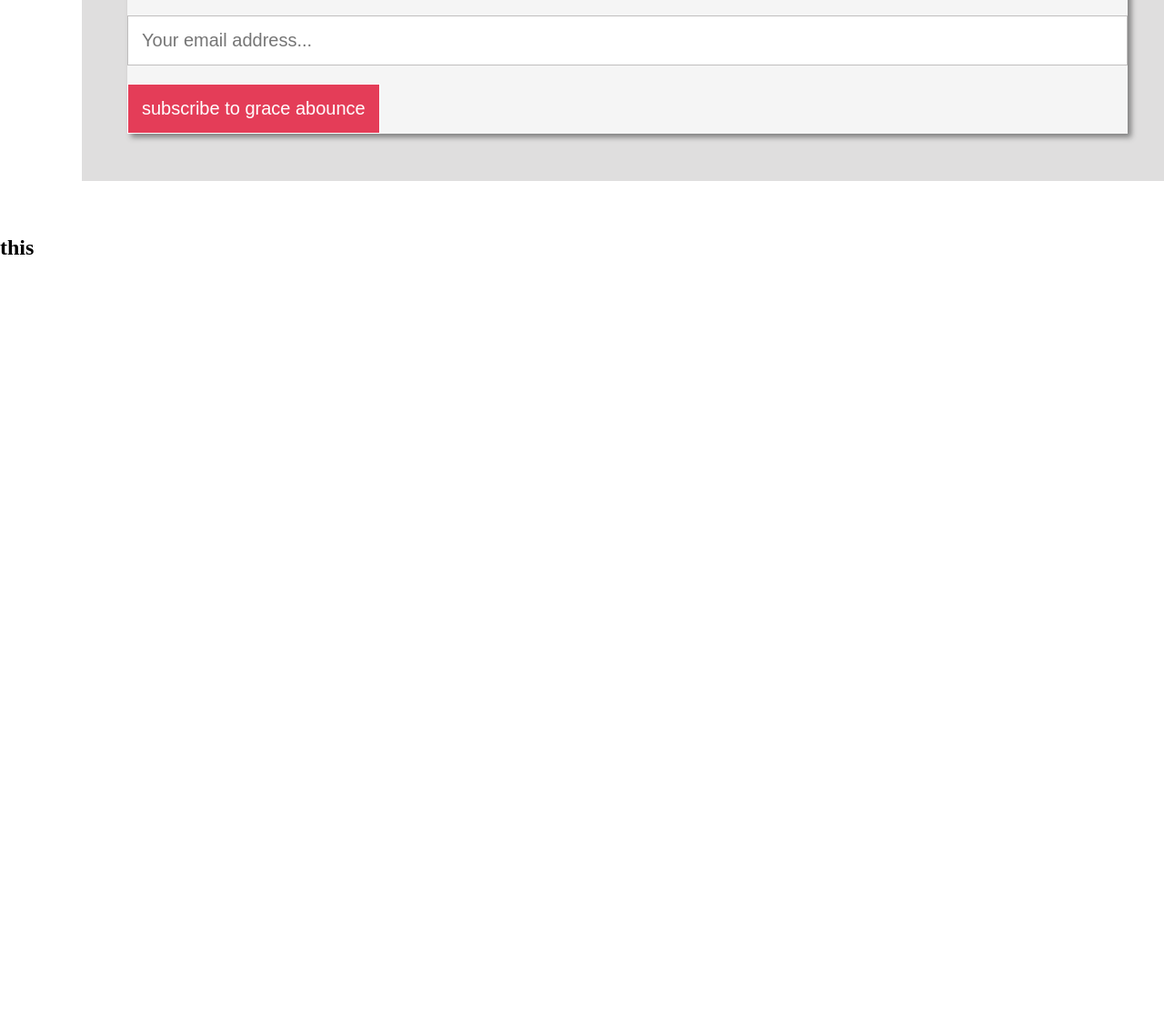
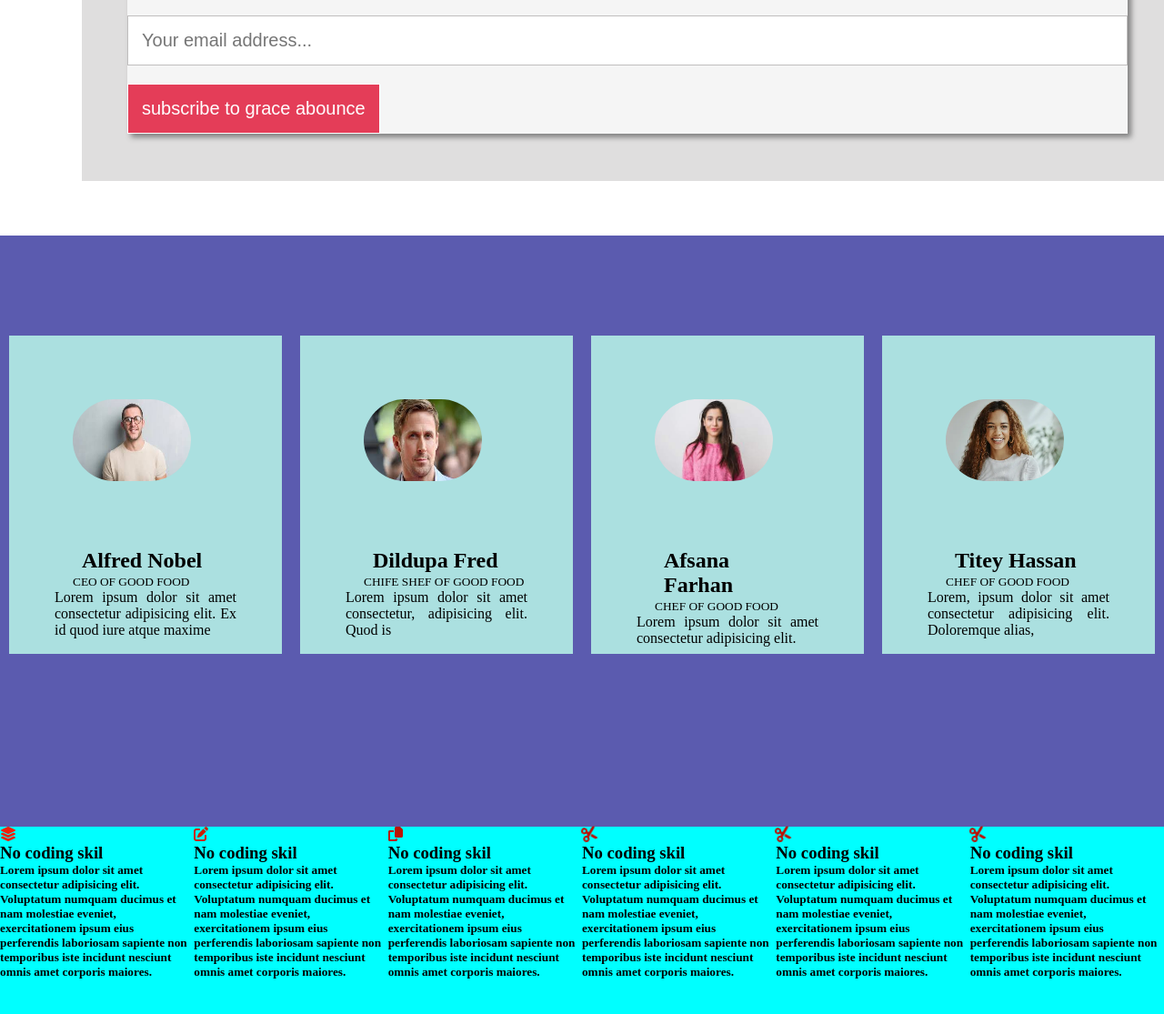
Before and after one commit to afsanaabrar/projects1, a plain HTML site: page index.html in a window 1280 px wide. Shown: the part 2651-3766 px from the top of the page at 91% size. Before the commit the page ends 2937 px from the top, so only its background shows below. Drawn offline with Linux system fonts and the light colour scheme; a web font is replaced by a local one.

Commit message:
add the blog

```diff
--- a/css.css
+++ b/css.css
@@ -200,6 +200,51 @@ nav>ul>li{
       background:rgb(91, 91, 151);
    }
 
+   .sec5{
+      height:650px;
+      background:rgb(91, 91, 175);
+   }
+   .sec5-div1{
+      display:flex;
+      justify-content: space-around;
+      align-items: center;
+
+   }
+ .sec5-div1>.sec5-div{
+   background-color: rgb(171, 224, 224);
+   height:350px;
+   margin-top:110px;
+ }
+ .sec5-div1>.sec5-div>h2{
+      margin:0px 80px;
+}
+.sec5-div1>.sec5-div>p{
+   margin:0px 50px;
+   text-align:justify;
+}
+small{
+   margin-left:70px;
+}
+ .sec5-div{
+   width:300px;
+ }
+
+   .ig{
+      height:90px;
+      width:130px;
+      margin:70px;
+      border-radius: 100px;;
+   }
+   .sec6{
+      height:650px;
+      background-color: aqua;
+   }
+   .sec6-div{
+      display:flex;
+      justify-content: space-around;
+      word-wrap: wrap;
+   }
+
 
 
 
--- a/index.html
+++ b/index.html
@@ -7,6 +7,7 @@
     <link rel="preconnect" href="https://fonts.googleapis.com">
 <link rel="preconnect" href="https://fonts.gstatic.com" crossorigin>
 <link href="https://fonts.googleapis.com/css2?family=Babylonica&family=Belanosima:wght@600;700&family=Josefin+Sans:ital,wght@1,300&display=swap" rel="stylesheet">
+<link rel="stylesheet" href="https://cdnjs.cloudflare.com/ajax/libs/font-awesome/6.4.0/css/all.min.css" integrity="sha512-iecdLmaskl7CVkqkXNQ/ZH/XLlvWZOJyj7Yy7tcenmpD1ypASozpmT/E0iPtmFIB46ZmdtAc9eNBvH0H/ZpiBw==" crossorigin="anonymous" referrerpolicy="no-referrer" />
     <link rel="stylesheet" href="css.css">
     <title>my first website</title>
 </head>
@@ -101,7 +102,69 @@
   </div>
 </section>
 <section class="sec5">
-  <h1>this</h1>
+  <div class="sec5-div1">
+     <div class="sec5-div">
+      <img src="image/man1.jpeg" class="ig">
+      <h2>Alfred Nobel</h2>
+      <small>CEO OF GOOD FOOD</small>
+      <p>Lorem ipsum dolor sit amet consectetur adipisicing elit. Ex id quod iure atque maxime</p>
+     </div>
+     <div class="sec5-div">
+      <img src="image/man2.jpeg" class="ig">
+      <h2>Dildupa Fred</h2>
+      <small>CHIFE SHEF OF GOOD FOOD</small>
+      <p>Lorem ipsum dolor sit amet consectetur, adipisicing elit. Quod is</p>
+    </div>
+     <div class="sec5-div">
+      <img src="image/man3.jpeg"class="ig">
+      <h2>Afsana Farhan</h2>
+      <small>CHEF OF GOOD FOOD</small>
+      <p>Lorem ipsum dolor sit amet consectetur adipisicing elit.</p>
+    </div>
+     <div class="sec5-div">
+      <img src="image/man5.webp"class="ig">
+      <h2>Titey Hassan</h2>
+      <small>CHEF OF GOOD FOOD</small>
+      <p>Lorem, ipsum dolor sit amet consectetur adipisicing elit. Doloremque alias, </p>
+    </div>
+  </div>
+</section>
+<section class="sec6">
+  <div class="sec6-div">
+
+    <div class="sec6-div2 sec6-1"><i class="fa-solid fa-layer-group fa-beat" style="color: #f21f07;"></i>
+      <h3>No coding skil</h3>
+      <h5>Lorem ipsum dolor sit amet consectetur adipisicing elit. Voluptatum numquam ducimus et nam molestiae eveniet, exercitationem ipsum eius perferendis laboriosam sapiente non temporibus iste incidunt nesciunt omnis amet corporis maiores.</h5>
+    </div>
+    <div class="sec6-div3 sec6-1">
+      <i class="fa-solid fa-pen-to-square fa-beat" style="color: #ca2002;"></i>
+      <h3>No coding skil</h3>
+      <h5>Lorem ipsum dolor sit amet consectetur adipisicing elit. Voluptatum numquam ducimus et nam molestiae eveniet, exercitationem ipsum eius perferendis laboriosam sapiente non temporibus iste incidunt nesciunt omnis amet corporis maiores.</h5>
+    </div>
+    <div class="sec6-div4 sec6-1">
+      <i class="fa-solid fa-copy fa-flip" style="color: #ba1503;"></i>
+      <h3>No coding skil</h3>
+      <h5>Lorem ipsum dolor sit amet consectetur adipisicing elit. Voluptatum numquam ducimus et nam molestiae eveniet, exercitationem ipsum eius perferendis laboriosam sapiente non temporibus iste incidunt nesciunt omnis amet corporis maiores.</h5>
+    </div>
+
+    <div class="sec6-div6 sec6-1">
+      <i class="fa-solid fa-scissors fa-shake" style="color: #bb0e02;"></i>
+      <h3>No coding skil</h3>
+      <h5>Lorem ipsum dolor sit amet consectetur adipisicing elit. Voluptatum numquam ducimus et nam molestiae eveniet, exercitationem ipsum eius perferendis laboriosam sapiente non temporibus iste incidunt nesciunt omnis amet corporis maiores.</h5>
+    </div>
+    <div class="sec6-div6 sec6-1">
+      <i class="fa-solid fa-scissors fa-shake" style="color: #bb0e02;"></i>
+      <h3>No coding skil</h3>
+      <h5>Lorem ipsum dolor sit amet consectetur adipisicing elit. Voluptatum numquam ducimus et nam molestiae eveniet, exercitationem ipsum eius perferendis laboriosam sapiente non temporibus iste incidunt nesciunt omnis amet corporis maiores.</h5>
+    </div>
+    <div class="sec6-div6 sec6-1">
+      <i class="fa-solid fa-scissors fa-shake" style="color: #bb0e02;"></i>
+      <h3>No coding skil</h3>
+      <h5>Lorem ipsum dolor sit amet consectetur adipisicing elit. Voluptatum numquam ducimus et nam molestiae eveniet, exercitationem ipsum eius perferendis laboriosam sapiente non temporibus iste incidunt nesciunt omnis amet corporis maiores.</h5>
+    </div>
+
+
+  </div>
 
 </section>
 
```
Also changed, not shown: image/man1.jpeg (added), image/man2.jpeg (added), image/man3.jpeg (added), image/man4.jpeg (added), image/man5.webp (added).
